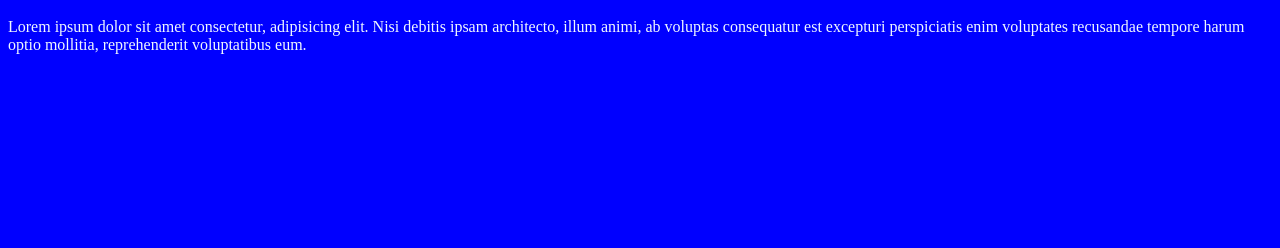
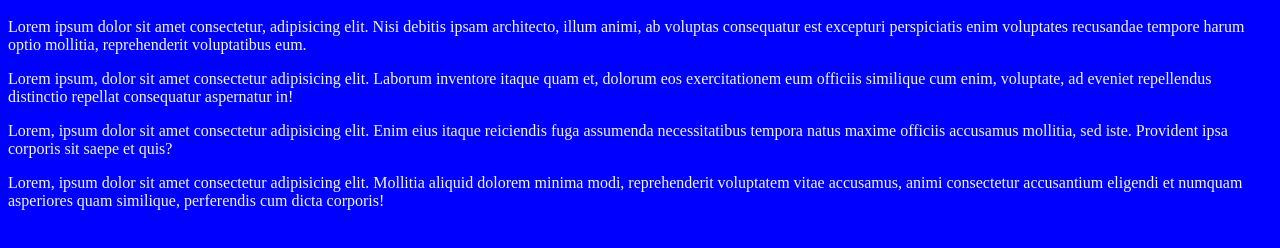
Before and after one commit to CatroJimz/project, a plain HTML site: page index.html in a window 1280 px wide. Shown: the part 48-296 px from the top of the page. Drawn offline with Linux system fonts and the light colour scheme.

Commit message:
Se añaden nuevos parrafos

```diff
--- a/index.html
+++ b/index.html
@@ -8,6 +8,14 @@
 </head>
 <body>
     <h1>Hola mundo</h1>
+
     <p>Lorem ipsum dolor sit amet consectetur, adipisicing elit. Nisi debitis ipsam architecto, illum animi, ab voluptas consequatur est excepturi perspiciatis enim voluptates recusandae tempore harum optio mollitia, reprehenderit voluptatibus eum.</p>
+
+    <p>Lorem ipsum, dolor sit amet consectetur adipisicing elit. Laborum inventore itaque quam et, dolorum eos exercitationem eum officiis similique cum enim, voluptate, ad eveniet repellendus distinctio repellat consequatur aspernatur in!</p>
+
+    <p>Lorem, ipsum dolor sit amet consectetur adipisicing elit. Enim eius itaque reiciendis fuga assumenda necessitatibus tempora natus maxime officiis accusamus mollitia, sed iste. Provident ipsa corporis sit saepe et quis?</p>
+
+    <p>Lorem, ipsum dolor sit amet consectetur adipisicing elit. Mollitia aliquid dolorem minima modi, reprehenderit voluptatem vitae accusamus, animi consectetur accusantium eligendi et numquam asperiores quam similique, perferendis cum dicta corporis!</p>
+
 </body>
 </html>
```
